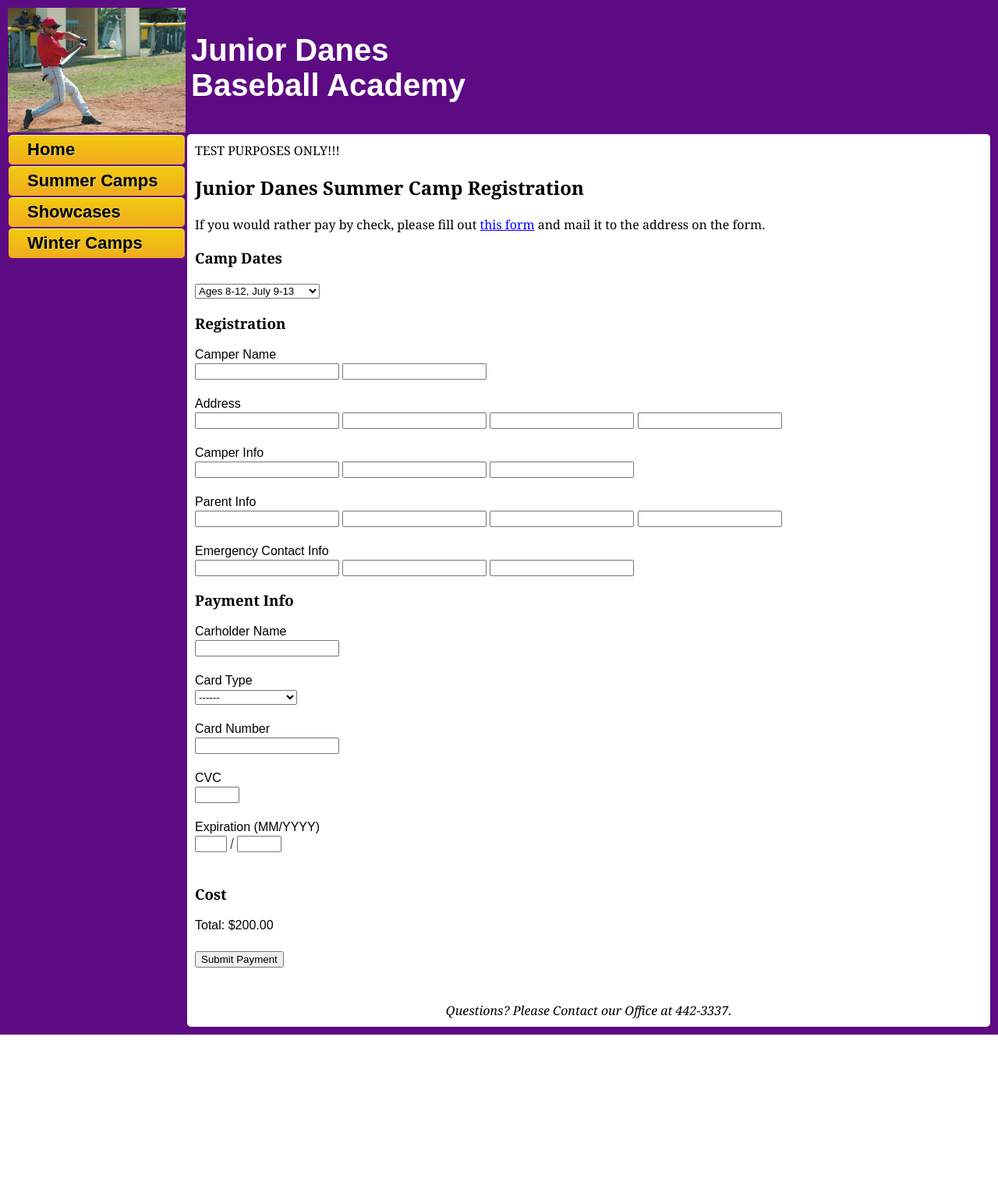
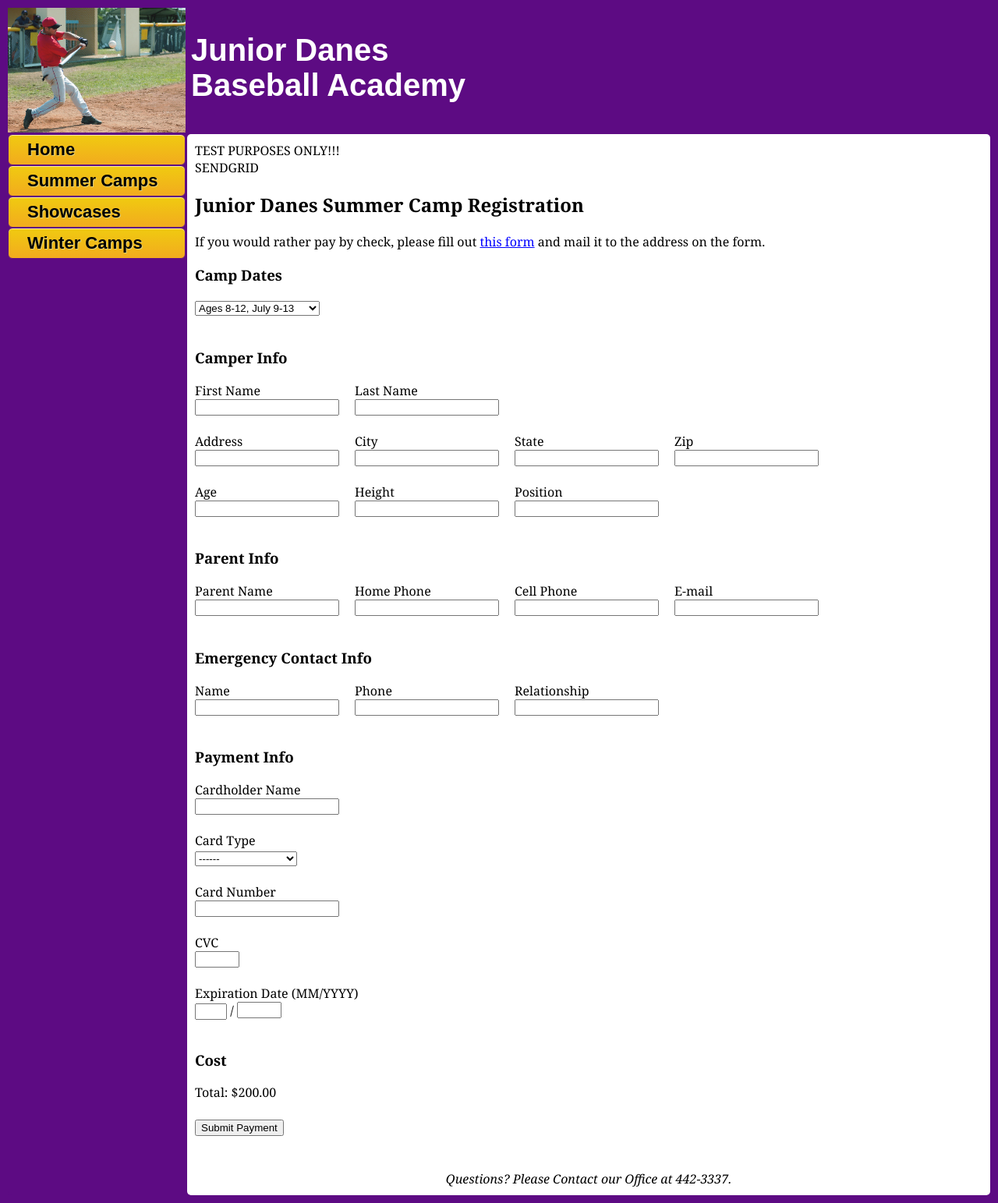
Before and after one commit to ajk14/junior-danes, a Django app: template danes/templates/form.html in a window 1280 px wide. Shown: the whole page at 78% size. Before the commit the page ends 1327 px from the top, so only its background shows below. Run offline with Django 3.2, Linux system fonts and the light colour scheme; the template is opened without the code that fills it, so the values that code supplies are empty, except form fields; form fields are guessed from the names that the template uses; parts of the project's set-up code (start-up, migrations or seed data) failed here and were passed over; some libraries are stand-ins or nearby versions.

Commit message:
Added sendgrid text

```diff
--- a/danes/static/css/danes.css
+++ b/danes/static/css/danes.css
@@ -123,6 +123,33 @@ td
 	color:red;
 }
 
+.clear {
+       clear:both;
+}
+
+.input_box {
+	   float:left;
+           margin-right:20px;
+}
+
+.input_exp {
+           float:left;
+           margin-right:0px;
+}
+
+
+.input_last {
+	    foat:left;
+}
+
+input, label {
+           display:block;
+}
+
+.card-expiry-month, card-expiry-year {
+	    display:inline;
+}
+
 #heading
 {
 	font-family:cursive, serif;
--- a/danes/templates/form.html
+++ b/danes/templates/form.html
@@ -3,7 +3,8 @@
 {% block title %}Junior Danes Summer Camp Registration{% endblock %}
 
 {% block main %}
-TEST PURPOSES ONLY!!!
+TEST PURPOSES ONLY!!!</br>
+SENDGRID
 <script type="text/javascript" src="https://js.stripe.com/v1/"></script>
 <script type="text/javascript" src="https://ajax.googleapis.com/ajax/libs/jquery/1.6.2/jquery.min.js"></script>
 <script type="text/javascript" src="/static/js/stripeHandler.js"></script>
@@ -12,13 +13,16 @@ TEST PURPOSES ONLY!!!
    <div>If you would rather pay by check, please fill out <a class="text" href="/static/img/summer_form.pdf">this form</a> and mail it to the address on the form. </div>
 
    <form action="" method="POST" id="payment-form">
+     <div>
      <h3>Camp Dates</h3>
      <select name="campDates">
        <option value="1">Ages 8-12, July 9-13</option>
        <option value="2">Ages 13-18, July 16-20</option>
      </select>
+     </div>
+     <br class="clear"/>
 
-     <h3>Registration</h3>
+     <h3>Camper Info</h3>
      {% csrf_token %}
      {% if invalid %}
      <div class="error">Please correct the following error(s) (your card has not been charged):</div>
@@ -50,6 +54,63 @@ TEST PURPOSES ONLY!!!
        {% if registration_form.position.errors %}
        <li>Position is invalid or missing.</li>
        {% endif %}
+</div>
+</br>
+    {% endif %}
+     {{ registration_form.non_field_errors }}
+
+    <section>
+    <div class="input_box">
+        <label for="firstName">First Name</label>
+        {{ registration_form.firstName }}
+    </div>
+    <div class="input_last">
+        <label for="lastName">Last Name</label>
+	{{ registration_form.lastName }}
+    </div>
+    <br class="clear"/>
+    </section>
+
+    <section>
+    <div class="input_box">
+        <label for="address">Address</label>
+        {{ registration_form.address }}
+    </div>
+    <div class="input_box">
+        <label for="city">City</label>
+        {{ registration_form.city }}
+    </div>
+    <div class="input_box">
+        <label for="state">State</label>
+        {{ registration_form.state }}
+    </div>
+    <div class="input_last">
+        <label for="zip">Zip</label>
+        {{ registration_form.zip }}
+    </div>
+    <br class="clear"/>
+    </section>
+
+    <section>
+    <div class="input_box">
+        <label for="age">Age</label>
+        {{ registration_form.age }}
+    </div>
+    <div class="input_box">
+        <label for="height">Height</label>
+        {{ registration_form.height }}
+    </div>
+    <div class="input_last">
+        <label for="position">Position</label>
+        {{ registration_form.position }}
+    </div>
+    <br class="clear"/>
+    </section>
+
+    <h3>Parent Info</h3>
+    {% if invalid %}
+    <div class="error">Please correct the following error(s) (your card has not been charged):</div>
+    <div id="error_list">
       {% if registration_form.parentName.errors %}
       <li>Parent name is invalid or missing.</li>
       {% endif %}
@@ -62,6 +123,35 @@ TEST PURPOSES ONLY!!!
       {% if registration_form.email.errors %}
       <li>E-mail is invalid or missing.</li>
       {% endif %}
+    </div>
+    </br>
+    {% endif %}
+
+
+    <section>
+    <div class="input_box">
+        <label for="parentName">Parent Name</label>
+        {{ registration_form.parentName }}
+    </div>
+    <div class="input_box">
+        <label for="phone">Home Phone</label>
+        {{ registration_form.phone }}
+    </div>
+    <div class="input_box">
+        <label for="cell">Cell Phone</label>
+        {{ registration_form.cell }}
+    </div>
+    <div class="input_last">
+        <label for="email">E-mail</label>
+        {{ registration_form.email }}
+    </div>
+    <br class="clear"/>
+    </section>
+
+    <h3>Emergency Contact Info</h3>
+    {% if invalid %}
+    <div class="error">Please correct the following error(s) (your card has not been charged):</div>
+    <div id="error_list">
       {% if registration_form.emergencyName.errors %}
       <li>Emergency name is invalid or missing</li>
       {% endif %}
@@ -74,55 +164,33 @@ TEST PURPOSES ONLY!!!
     </div>
     </br>
     {% endif %}
-     {{ registration_form.non_field_errors }}
-
-          <div class='field_label'>Camper Name</div>
-	  <div>
-            {{ registration_form.firstName }}
-            {{ registration_form.lastName }}
+    <section>
+    <div class="input_box">
+        <label for="emergencyName">Name</label>
+        {{ registration_form.emergencyName }}
     </div>
-	  </br>
-          <div class='field_label'>Address</div>
-          <div>
-          {{ registration_form.address }}
-          {{ registration_form.city }}
-	  {{ registration_form.state }}
-          {{ registration_form.zip }}
+    <div class="input_box">
+        <label for="emergencyContact">Phone</label>
+        {{ registration_form.emergencyContact }}
     </div>
-	  </br>
-          <div class='field_label'>Camper Info</div>
-          <div>
-          {{ registration_form.age }}
-          {{ registration_form.height}}
-          {{ registration_form.position}}
-	  </div>
-	  </br>
-          <div class='field_label'>Parent Info</div>
-	  <div>
-	  {{ registration_form.parentName }}
-	  {{ registration_form.phone}}
-	  {{ registration_form.cell}}
-	  {{ registration_form.email }}
-	  </div>
-	  </br>
-	  <div class='field_label'>Emergency Contact Info</div>
-          <div>
-	  {{ registration_form.emergencyName }}
-	  {{ registration_form.emergencyContact }}
+    <div class="input_last">
+        <label for="relationship">Relationship</label>
         {{ registration_form.relationship }}
     </div>
+    <br class="clear"/>
+    </section>
 
 	  <h3>Payment Info</h3>
 	  <!-- to display errors returned by createToken -->
 	  <div class="payment-error-title">Please correct the following error(s) (your card has not been charged):</div>
 	  <div class="payment-error"></div>
-	  <div class='field_label'>Carholder Name</div>
 	  <div>
+	    <label for="cardholder">Cardholder Name</label>
             <input type="text" size="20" autocomplete="off" class="card-name" />
           </div>
 	  </br>
-	  <div class='field_label'>Card Type</div>
 	  <div>
+	    <label for="cardType">Card Type</label>
 	    <select class="card-type">
 	      <option value="------">------</option>
 	      <option value="Visa">Visa</option>
@@ -134,25 +202,30 @@ TEST PURPOSES ONLY!!!
             </select>
 	  </div>
 	  </br>
-	  <div class='field_label'>Card Number</div>
+
           <div>
+	    <label for="cardNumber">Card Number</label>
 	    <input type="text" size="20" autocomplete="off" class="card-number" />
           </div>
 	  </br>
-	  <div class='field_label'>CVC</div>
           <div>
+	    <label for="cvc">CVC</label>
 	    <input type="text" size="4" autocomplete="off" class="card-cvc" />
           </div>
 	  </br>
-	  <div class='field_label'>Expiration (MM/YYYY)</div>
-	  <div>
-	  <input type="text" size="2" class="card-expiry-month"/>
-	  <span> / </span>
+	  <div>Expiration Date (MM/YYYY)</div>
+	  <div class='input_exp'>
+	    <label for="cvc"></label>
+	    <input type="text" size="2" class="card-expiry-month"/><span>&nbsp;/&nbsp;</span>
+	  </div>
+	  <div class='input_last'>
+	    <label for="cvc"></label>
 	    <input type="text" size="4" class="card-expiry-year"/>
+	  </div>
 	  </div>
 	  </br>
 	  <h3>Cost</h3>
-	  <div class="field_label">Total: $200.00</div>
+	  <label>Total: $200.00</label>
 	  </br>
 	  <button type="submit" class="submit-button">Submit Payment</button>
 	</form>
```
Also changed, not shown: 1 other file. Lines whose indentation alone changed are shown as unchanged.
